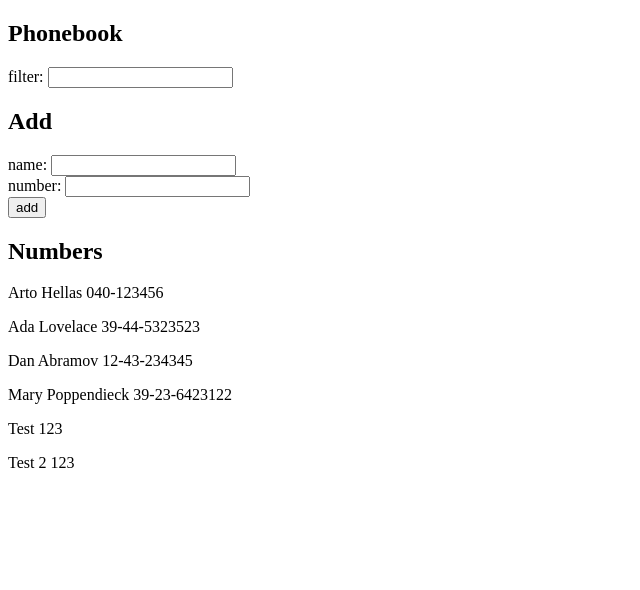
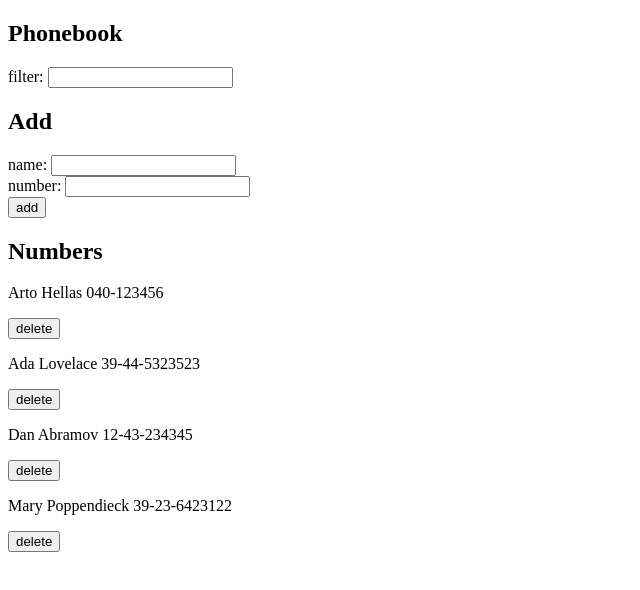
Before and after one commit to tyler1588/FSO, a React (Create React App) app in the folder part2/phonebook/: page / in a window 1280 px wide. Shown: the top 590 px of the page, without its empty margins (0-640 px from the left). Built offline with nearby package versions, Linux system fonts and the light colour scheme; data requests are answered from the project's data file.

Commit message:
complete 2.14

```diff
--- a/part2/phonebook/db.json
+++ b/part2/phonebook/db.json
@@ -19,16 +19,6 @@
       "name": "Mary Poppendieck",
       "number": "39-23-6423122",
       "id": 4
-    },
-    {
-      "name": "Test",
-      "number": "123",
-      "id": 5
-    },
-    {
-      "name": "Test 2",
-      "number": "123",
-      "id": 6
     }
   ]
 }
--- a/part2/phonebook/src/App.js
+++ b/part2/phonebook/src/App.js
@@ -2,7 +2,7 @@ import { useState, useEffect } from 'react'
 import Filter from './components/Filter'
 import Form from './components/Form'
 import Display from './components/Display'
-import axios from 'axios'
+import personService from './services/persons'
 
 const App = () => {
   const [persons, setPersons] = useState([])
@@ -11,23 +11,44 @@ const App = () => {
   const [filterValue, setFilterValue] = useState('')
 
   useEffect(() => {
-    axios
-      .get('http://localhost:3001/persons')
+    personService
+      .getAll()
       .then(response => {
         setPersons(response.data)
       })
+      .catch(response => {
+        console.log(response)
+        alert("failed to get people")
+      })
   }, [])
 
-  const updateName = (event) => {
+  const updateName = event => {
     setNewName(event.target.value)
   }
 
-  const updateNumber = (event) => {
+  const updateNumber = event => {
     setNewNumber(event.target.value)
   }
 
-  const updateFilter = (event) => {
+  const updateFilter = event => {
     setFilterValue(event.target.value)
+  }
+
+  const deletePerson = event => {
+    const id = parseInt(event.target.id)
+    const name = event.target.name
+
+    if (window.confirm(`Delete ${name}?`)) {
+    personService
+      .deletePerson(id)
+      .then(response => {
+        setPersons(persons.filter(person => person.id !== id))
+      })
+      .catch(response => {
+        console.log(response)
+        alert("failed to delete")
+      })
+    }
   }
 
   const addPerson = (event) => {
@@ -39,7 +60,7 @@ const App = () => {
     if (persons.some(person => person.name === newName)){
       alert(`${newName} is already added to the phonebook`)
     } else {
-      axios.post('http://localhost:3001/persons', personObject)
+      personService.create(personObject)
       .then(response => {
         setPersons(persons.concat(response.data))
         setNewName('')
@@ -64,7 +85,7 @@ const App = () => {
             addPerson={addPerson}
       />
       <h2>Numbers</h2>
-      <Display filterValue={filterValue} persons={persons}/>
+      <Display filterValue={filterValue} persons={persons} deletePerson={deletePerson}/>
     </div>
   )
 }
--- a/part2/phonebook/src/components/Display.js
+++ b/part2/phonebook/src/components/Display.js
@@ -1,8 +1,8 @@
 import Person from "./Person"
 
-const Display = ({filterValue, persons}) => {
+const Display = ({filterValue, persons, deletePerson}) => {
     const toShow = filterValue === '' ? persons : persons.filter(person => person.name.toLowerCase().includes(filterValue.toLowerCase()))
-    return toShow.map(person => <Person key={person.id} person={person}/>)
+    return toShow.map(person => <Person key={person.id} person={person} deletePerson={deletePerson}/>)
 }
 
 export default Display
--- a/part2/phonebook/src/components/Person.js
+++ b/part2/phonebook/src/components/Person.js
@@ -1,3 +1,11 @@
-const Person = ({person}) => <p>{person.name} {person.number}</p>
+const Person = ({person, deletePerson}) => {
+    return (
+        <>
+            <p>{person.name} {person.number}</p>
+            <button id={person.id} name={person.name} onClick={(event) => deletePerson(event)}>delete</button>
+        </>
+    )
+
+}
 
 export default Person
--- /dev/null
+++ b/part2/phonebook/src/services/persons.js
@@ -0,0 +1,15 @@
+import axios from 'axios'
+const baseUrl = 'http://localhost:3001/persons'
+
+const getAll = () => axios.get(baseUrl)
+
+const create = newObject => axios.post(baseUrl, newObject)
+
+const deletePerson = id => axios.delete(`${baseUrl}/${id}`)
+
+const personService = {
+    getAll,
+    create,
+    deletePerson
+}
+export default personService;
```
